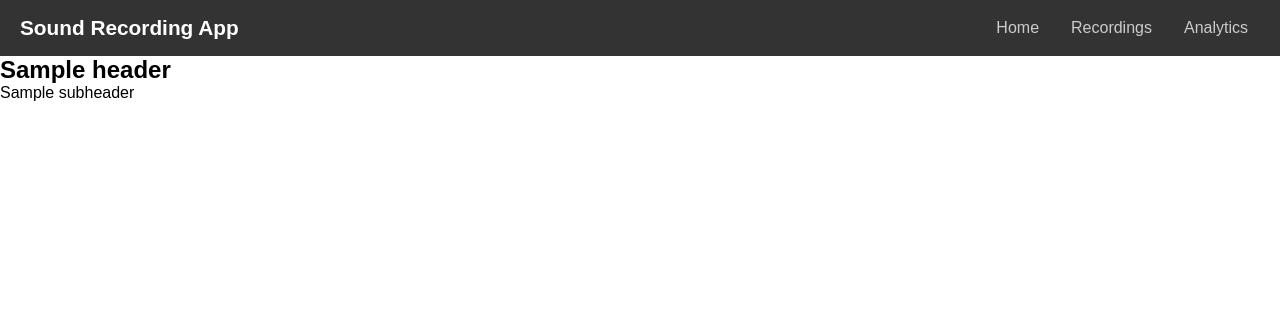
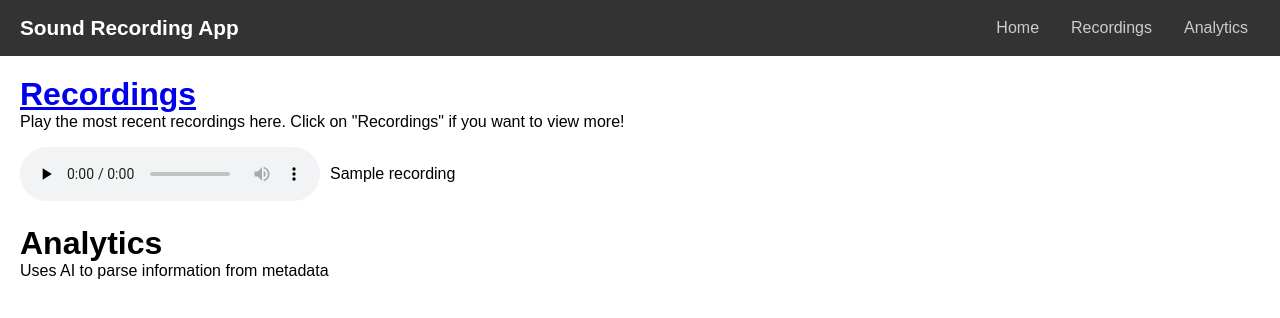
Before and after one commit to Rice-lab/sound_sensor, a FastAPI app: template webapp/templates/home.html in a window 1280 px wide. Shown: the top 318 px of the page. Run offline with FastAPI, Linux system fonts and the light colour scheme; the template is opened without the code that fills it: most values are stand-ins (such as "Sample title", 1, 10 or a date in 2020).

Commit message:
Added the ability to play the recordings in the home page, also has setup for development of recordings endpoint

```diff
--- a/google_drive/drive_methods.py
+++ b/google_drive/drive_methods.py
@@ -3,7 +3,8 @@
 #===========================#
 # Contains all the functions that use the Google Drive API
 import os
-from googleapiclient.http import MediaFileUpload
+from googleapiclient.http import MediaFileUpload, MediaIoBaseDownload
+from io import BytesIO
 
 # Import Create_Service from the local package module
 from .Google import Create_Service
@@ -68,8 +69,10 @@ def list_most_recent(n):
     files = response.get('files', [])
     nextPageToken = response.get('nextPageToken')
 
+    # returns null if there is only one page of recordings
     while nextPageToken:
-        response = service.files().list(q=query, pageToken=nextPageToken).execute()
+        response = service.files().list(q=query, pageToken=nextPageToken,
+                                        fields="files(id, name, createdTime)").execute()
         files.extend(response.get('files'))
         nextPageToken= response.get('nextPageToken')
 
@@ -78,10 +81,30 @@ def list_most_recent(n):
 
     # get the 3 most recent files
     recent_files = sorted_files[:n]
-    test = []
+    # test = []
 
-    for files in recent_files:
-        test.append(files['name'])
+    # for files in recent_files:
+    #     test.append(files['name'])
 
     # return a list of the desired number of files
-    return test
+    return recent_files
+
+
+# BytesIO is an in-memory buffer, it's a temporary container that holds the downloaded bytes in RAM
+# so StreamingResponse can read from it and forward them to the browser.
+def get_file_stream(file_id):
+    buffer = BytesIO()
+    request = service.files().get_media(fileId=file_id)
+
+    # a Drive API helper that handles the downloading, writing chunks into the buffer as they arrive
+    downloader = MediaIoBaseDownload(buffer, request)
+
+    done = False
+    while not done:
+        # _, discards the progress status (don't need it here)
+        _, done = downloader.next_chunk()
+
+    # buffer cursor is at the end after writing, puts it back to the start so that StreamingResponse
+    # reads it from the start
+    buffer.seek(0)
+    return buffer
--- a/webapp/main.py
+++ b/webapp/main.py
@@ -3,61 +3,64 @@
 #===========================#
 # Main file that contains the webapp
 # App Initialization and Structure, (API) Endpoints
-from fastapi import FastAPI, Request
+from fastapi import FastAPI, Request, HTTPException, status
 from fastapi.templating import Jinja2Templates
 from fastapi.staticfiles import StaticFiles
+from fastapi.responses import StreamingResponse
 
+# Extra Imports
 from pathlib import Path
-from google_drive.drive_methods import list_most_recent
+from google_drive.drive_methods import list_most_recent, get_file_stream
+from datetime import date
+import calendar
 
 app = FastAPI()
 app.mount("/static", StaticFiles(directory=Path(__file__).parent /"static"), name="static")
 templates = Jinja2Templates(directory=Path(__file__).parent /"templates")
-
-# Required Lists
-headers: list[dict] = [
-    {
-        "title": "Recordings",
-        "subheader": "View and play recordings here"
-    },
-    {
-        "title": "Analytics",
-        "subheader": "Uses AI to parse information from metadata"
-    }
-]
-
-test = list_most_recent(3)
 
 #===========================#
 #        Endpoints          #
 #===========================#
 @app.get("/", include_in_schema=False)
 def home(request: Request):
+    # Fetch the three most recent recordings every time the page is loaded
+    recent = list_most_recent(3)
+
     # third arg is the context dictionary, template can access anything in it
     return templates.TemplateResponse(request,
                                       "home.html",
-                                      {"headers": headers, "title": "Home",
-                                       "test": test},)
+                                      {"title": "Home",
+                                       "recent_files": recent},)
 
 # temporarily we'll have 2 directories from home: Recordings and Analytics
 # can add more if need be
 @app.get("/recordings", include_in_schema=False)
 def recordings(request: Request):
+    # Upon landing, we want the user to have the current month's calendar open
+    # We'll only worry about one year worth of recordings
+    today  = date.today()
+    year = today.year
+    month = today.month
+    cal = calendar.monthcalendar(year, month)
+
     return templates.TemplateResponse(request,
                                       "recordings.html",
-                                      {"headers": headers, "title": "Home"},)
+                                      {"title": "Recordings"},)
 
 @app.get("/analytics", include_in_schema=False)
 def analytics(request: Request):
     return templates.TemplateResponse(request,
                                       "analytics.html",
-                                      {"headers": headers, "title": "Home"},)
+                                      { "title": "Analytics"},)
 
 
 #===========================#
 #       API Endpoints       #
 #===========================#
 # API Directories (json)
-@app.get("/api/temp")
-def temp():
-    return headers
+
+# Fetching the recordings
+@app.get("/api/audio/{file_id}")
+def play_recordings(file_id: str):
+    buffer = get_file_stream(file_id)
+    return StreamingResponse(buffer, media_type="audio/wav")
--- a/webapp/static/main.css
+++ b/webapp/static/main.css
@@ -5,8 +5,27 @@
     box-sizing: border-box;
 }
 
+main {
+    padding: 20px;
+}
+
+.section-subtitle{
+    margin-bottom: 16px;
+}
+
 body {
     font-family: Arial, sans-serif;
+}
+
+.recording-item {
+    display: flex;
+    align-items: center;
+    gap: 10px;
+    margin-bottom: 8px;
+}
+
+.recordings-list {
+    margin-bottom: 24px;
 }
 
 /* Navbar */
@@ -48,3 +67,30 @@ nav ul li a.active {
     color: #fff;
     border-bottom: 3px solid #fff;
 }
+
+/* Button
+    > button for playing recordings
+    > button for navigating to a route
+*/
+.btn {
+    background-color: #333;
+    color: #fff;
+    padding: 10px 20px;
+    border: none;
+    border-radius: 4px;
+    cursor: pointer;
+    text-decoration: none;
+    transition: background-color 0.2s;
+}
+
+.btn:hover {
+    background-color: #555;
+}
+
+.btn-stop {
+    background-color: #c0392b;
+}
+
+.btn-stop:hover {
+    background-color: #e74c3c;
+}
--- a/webapp/templates/home.html
+++ b/webapp/templates/home.html
@@ -1,15 +1,20 @@
 {% extends "layout.html" %}
 {% block content %}
-    {% for header in headers %}
-        <h2>{{ header.title }}</h2>
-        <p>{{ header.subheader }}</p>
+    <h1><a href="/recordings">Recordings</a></h1>
+    <p class="section-subtitle">
+        Play the most recent recordings here. Click on "Recordings" if you want to view more!
+    </p>
 
-        {% if header.title == "Recordings" %}
-            <ul> <!-- displaying names -->
-                {% for x in test %}
-                    <li>{{x}}</li>
-                {% endfor %}
-            </ul>
-        {% endif %}
-    {% endfor %}
+    <div class="recordings-list">
+        {% for recording in recent_files %}
+        <div class="recording-item">
+            <!-- preload makes it so that the audio endpoints aren't hit until the user clicks play-->
+            <audio controls preload="none" src="/api/audio/{{ recording.id }}"></audio>
+            <span>{{ recording.name }}</span>
+        </div>
+        {% endfor %}
+    </div>
+
+    <h1>Analytics</h1>
+    <p>Uses AI to parse information from metadata</p>
 {% endblock content %}
--- a/webapp/templates/layout.html
+++ b/webapp/templates/layout.html
@@ -9,6 +9,7 @@
             {% endif %}
         </title>
         <link rel="stylesheet" href="/static/main.css">
+
     </head>
     <body>
         <nav>
--- a/webapp/templates/recordings.html
+++ b/webapp/templates/recordings.html
@@ -1,6 +1,4 @@
 {% extends "layout.html" %}
 {% block content %}
-    {% for header in headers %}
-        <h2>{{ header.title }}</h2>
-    {% endfor %}
+
 {% endblock content %}
```
Also changed, not shown: google_drive/test.py (+11 -4 lines).
